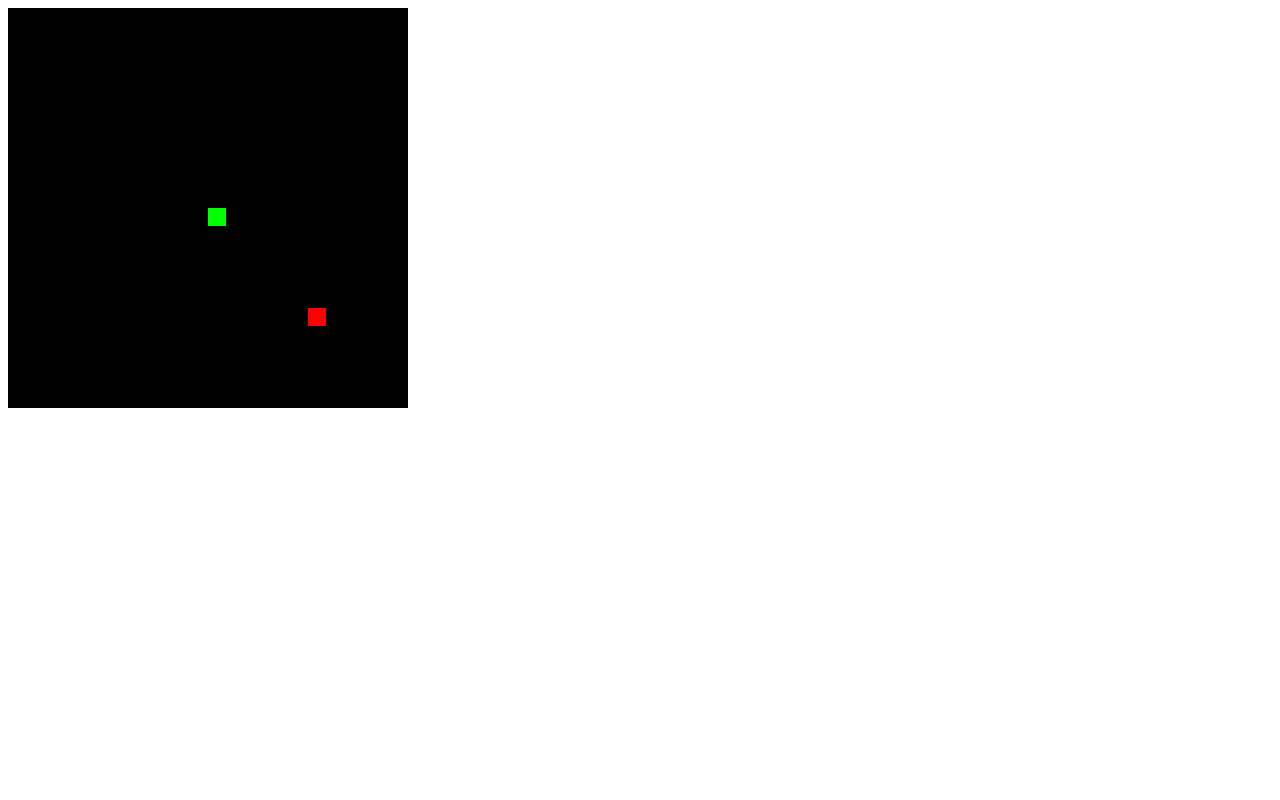
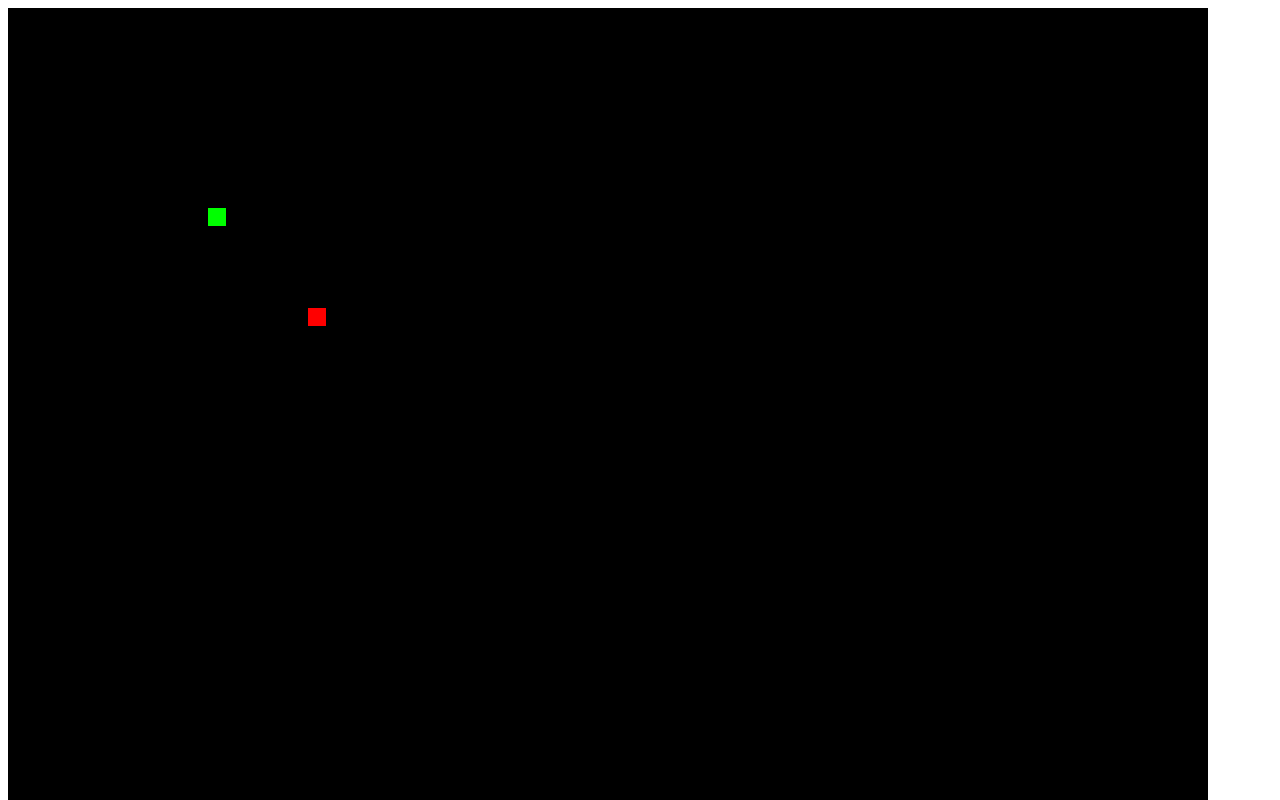
Before and after one commit to GiwrgossWasTaken/SnakeGame4Fun, a plain HTML site: page index.html in a window 1280 px wide. Shown: the top 800 px of the page. Drawn offline with Linux system fonts and the light colour scheme.

Commit message:
Update index.html

```diff
--- a/index.html
+++ b/index.html
@@ -1,4 +1,4 @@
-<canvas id="gc" width="400" height="400"></canvas>
+<canvas id="gc" width="1200" height="1200"></canvas>
 <script>
 window.onload=function() {
     canv=document.getElementById("gc");
```
